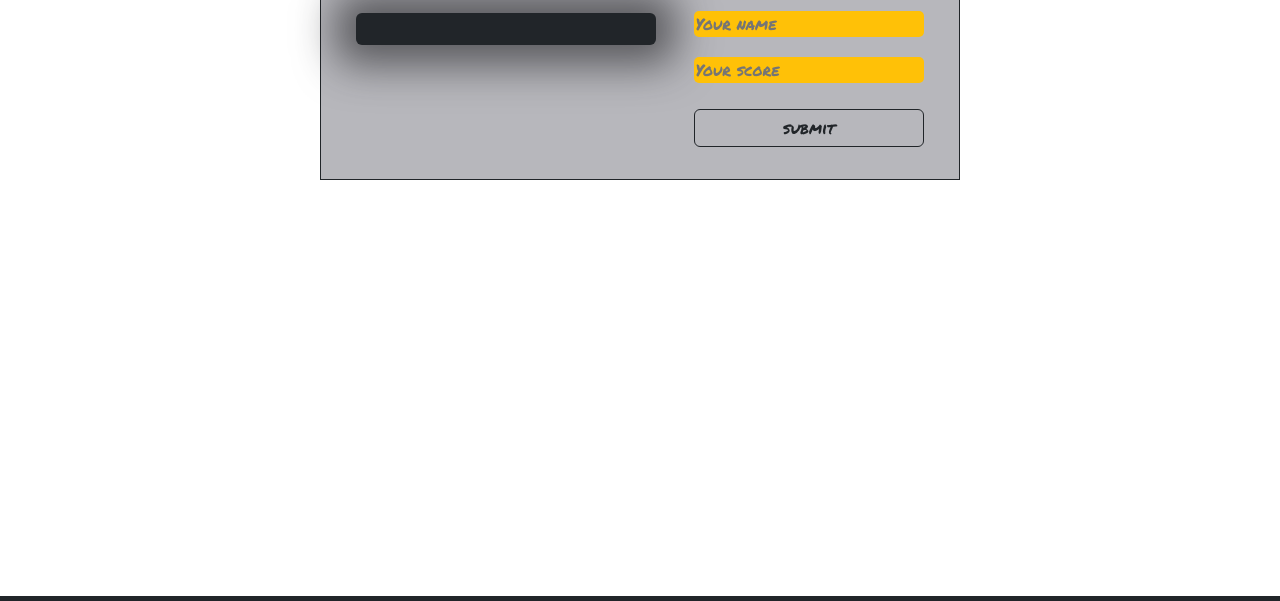
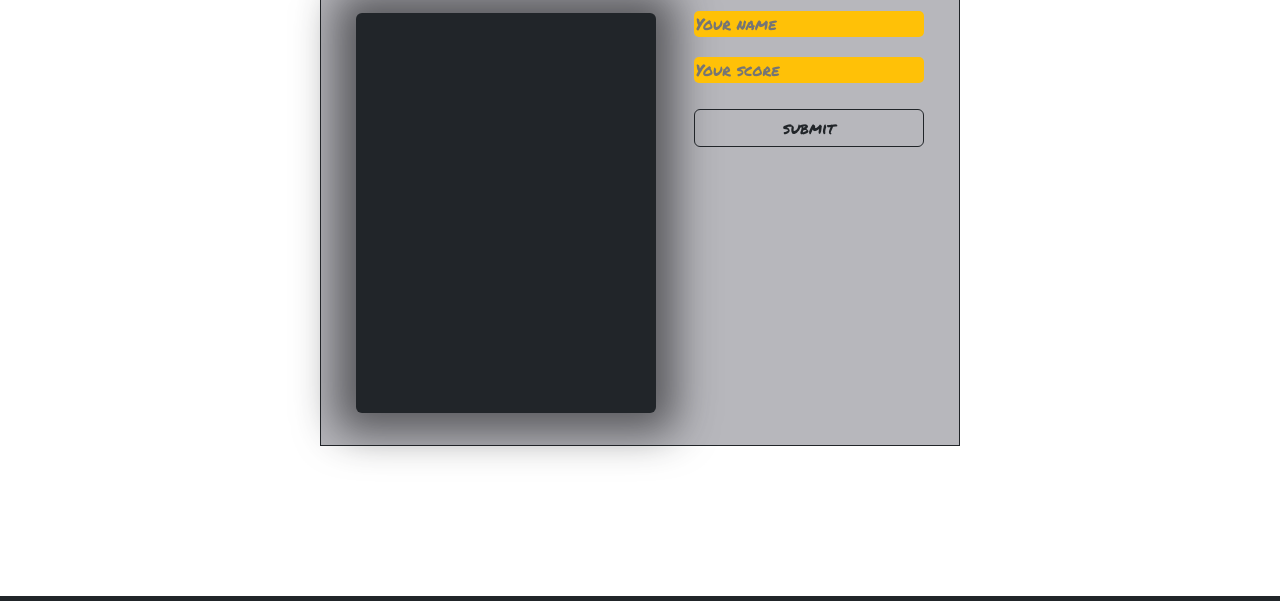
Before and after one commit to Sanja969/Leaderboard, a website built with webpack: page src/index.html in a window 1280 px wide. Shown: the part 158-759 px from the top of the page. Built offline with nearby package versions, Linux system fonts and the light colour scheme; no server answers; grey boxes are pictures that could not be loaded.

Commit message:
add scrollbar to the score container and style it

```diff
--- a/src/style.css
+++ b/src/style.css
@@ -21,6 +21,21 @@ button {
 .scores {
   box-shadow: 0 0 40px 20px rgba(33, 33, 36, 0.62);
   color: white;
+  overflow-y: scroll;
+  height: 400px;
+}
+
+.scores::-webkit-scrollbar {
+  width: 8px;
+}
+
+.scores::-webkit-scrollbar-track {
+  background: rgba(255, 166, 0, 0);
+}
+
+.scores::-webkit-scrollbar-thumb {
+  background-color: #ffc107;
+  border-radius: 20px;
 }
 
 .scores > li {
```
Also changed, not shown: dist/index.bundle.js.
